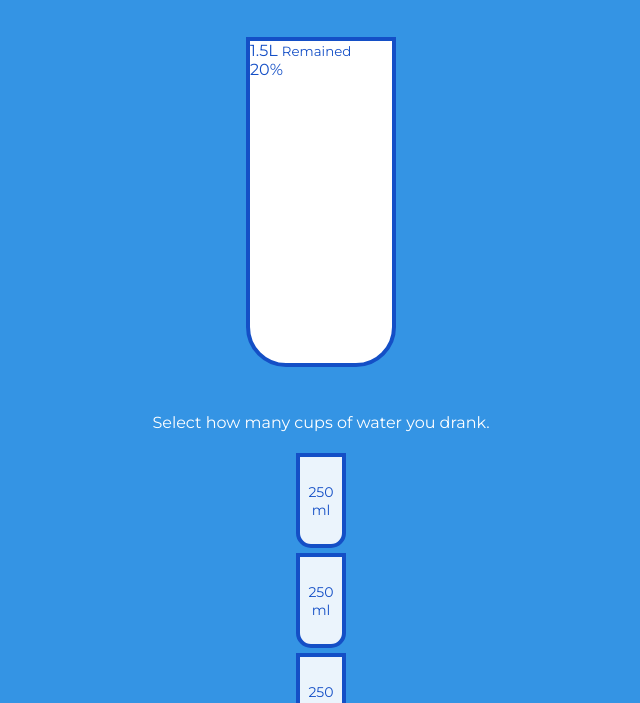
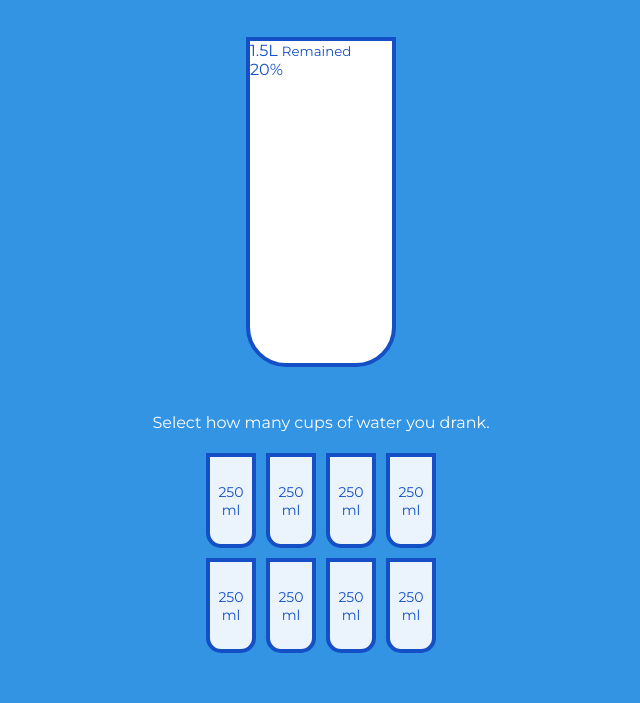
Before and after one commit to eemansayed/drink-water, a plain HTML site: page index.html in a window 1280 px wide. Shown: the part 93-796 px from the top of the page, without its empty margins (319-959 px from the left). Drawn offline with Linux system fonts and the light colour scheme.

Commit message:
add styles to class cups

```diff
--- a/style.css
+++ b/style.css
@@ -53,3 +53,11 @@ h3 {
   margin: 5px;
   transition: 0.3s ease;
 }
+
+.cups {
+  display:flex ;
+  flex-wrap: wrap;
+  align-items: center;
+  justify-content:center ;
+  width: 280px;
+}
```
